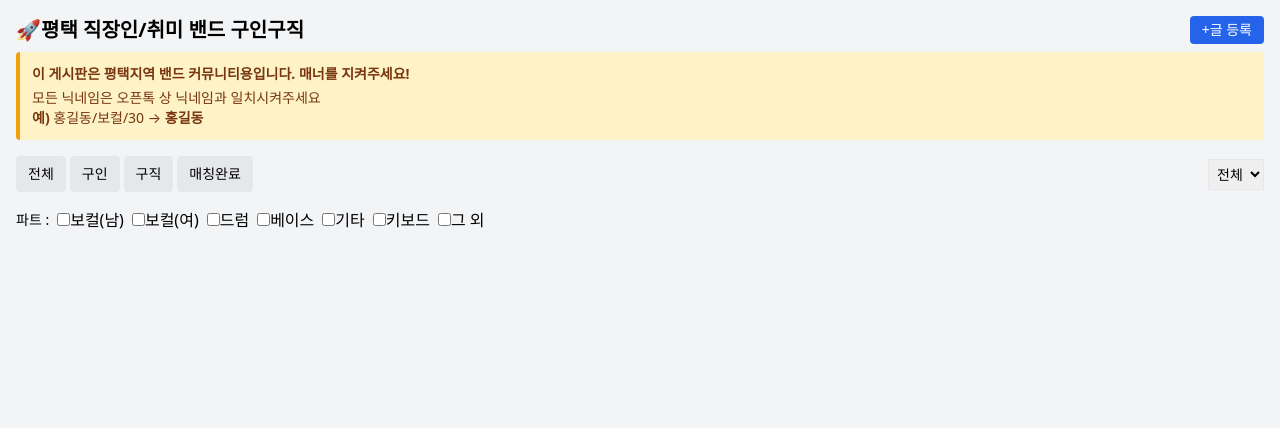
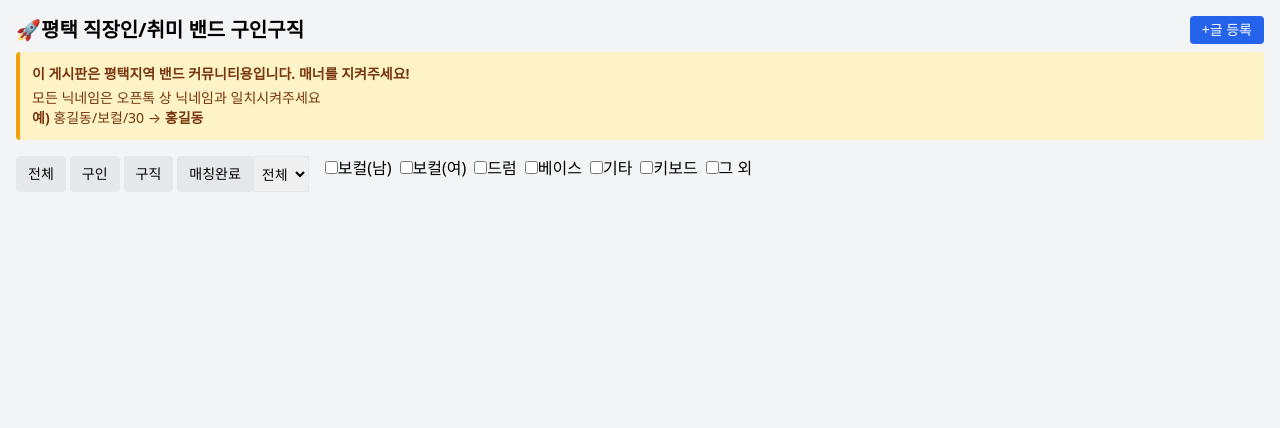
Before and after one commit to Leedaheen/PT_Band, a Flask app: template pt-band-final-deploy/templates/index.html in a window 1280 px wide. Shown: the top 428 px of the page. Run offline with Flask 3, Linux system fonts and the light colour scheme; the template is opened without the code that fills it, so the values that code supplies are empty; some libraries are stand-ins or nearby versions.

Commit message:
Update index.html

```diff
--- a/pt-band-final-deploy/templates/index.html
+++ b/pt-band-final-deploy/templates/index.html
@@ -32,22 +32,22 @@
     </span>
   </div>
 
-  <!-- 필터: 타입 + 지역 -->
-  <div class="flex justify-between items-center mb-4">
-    <div class="flex space-x-1">
+  <!-- 필터: 타입 + 지역 + 파트 -->
+  <div class="flex mb-4">
+    <!-- 타입 필터 -->
+    <div class="flex space-x-1 flex-wrap mb-4 sm:mb-0 w-full sm:w-auto">
       <button class="filter-btn px-3 py-2 bg-gray-200 hover:bg-gray-300 rounded text-sm w-full sm:w-auto" data-filter="전체">전체</button>
       <button class="filter-btn px-3 py-2 bg-gray-200 hover:bg-gray-300 rounded text-sm w-full sm:w-auto" data-filter="구인">구인</button>
       <button class="filter-btn px-3 py-2 bg-gray-200 hover:bg-gray-300 rounded text-sm w-full sm:w-auto" data-filter="구직">구직</button>
       <button class="filter-btn px-3 py-2 bg-gray-200 hover:bg-gray-300 rounded text-sm w-full sm:w-auto" data-filter="매칭완료">매칭완료</button>
     </div>
+
+    <!-- 지역 및 파트 필터 -->
+    <div class="flex flex-wrap justify-end w-full sm:w-auto space-x-4">
       <select id="regionFilter" class="border p-1 text-sm w-full sm:w-auto">
         <option value="전체">전체</option>
       </select>
-  </div>
 
-  <!-- 파트 필터 -->
-  <div class="flex flex-wrap items-center mb-6">
-    <label class="text-sm mr-2 w-full sm:w-auto">파트 :</label>
       <div class="flex flex-wrap gap-2 w-full sm:w-auto">
         <label><input type="checkbox" class="part-filter" value="보컬(남)"/>보컬(남)</label>
         <label><input type="checkbox" class="part-filter" value="보컬(여)"/>보컬(여)</label>
@@ -58,9 +58,10 @@
         <label><input type="checkbox" class="part-filter" value="그 외"/>그 외</label>
       </div>
     </div>
+  </div>
 
   <!-- 리스트 + 페이징 -->
-  <div id="job-list" class="space-y-6"></div>
+  <div id="job-list" class="grid grid-cols-1 sm:grid-cols-2 md:grid-cols-3 lg:grid-cols-4 gap-6 mb-4"></div>
   <div id="pagination" class="mt-4 flex justify-center items-center space-x-2"></div>
 
   <!-- ESM 모듈 스크립트 -->
@@ -169,6 +170,9 @@
           const partsHtml = partsArray.map(p => `${emojiMap[p] || ''}${p}`).join(' / ');
 
           const pinHtml = job.pinned ? `<span class="absolute top-1 left-1 text-yellow-500">📌</span>` : '';
+          const isMatchedMessage = job.is_matched
+            ? (job.type === '구인' ? `${job.team} - ${partsHtml} 모집 완료!` : `${job.nickname} ${partsHtml} 밴드 합류 완료!`)
+            : '';
 
           const el = document.createElement('div');
           el.className = 'bg-white p-4 rounded shadow relative job-item';
@@ -185,7 +189,9 @@
                 ${job.type === '구직' ? `[ ${partsHtml} ]` : `[${job.team || '팀명 미정'}]`}
                 <span class="text-sm text-gray-500 ml-1">(${job.region || '경기도 > 평택시'} / ${job.type === '구직' ? '데려가세요!' : '모집합니다!'})</span>
               </h2>
-              <p class="text-sm text-gray-600 mb-2">${job.type === '구인' ? `<strong>${partsHtml}</strong> 멤버가 필요해요!` : job.intro || ''}</p>
+              <p class="text-sm text-gray-600 mb-2">
+                ${job.is_matched ? isMatchedMessage : (job.type === '구인' ? `<strong>${partsHtml}</strong> 멤버가 필요해요!` : job.intro || '')}
+              </p>
               <div class="expand-content hidden text-sm text-gray-600 mb-2">
                 <p><strong>오픈톡 닉네임:</strong> ${job.nickname || '-'}</p>
                 <p><strong>위치:</strong> ${job.location || '-'}</p>
```
Lines whose indentation alone changed are shown as unchanged.
